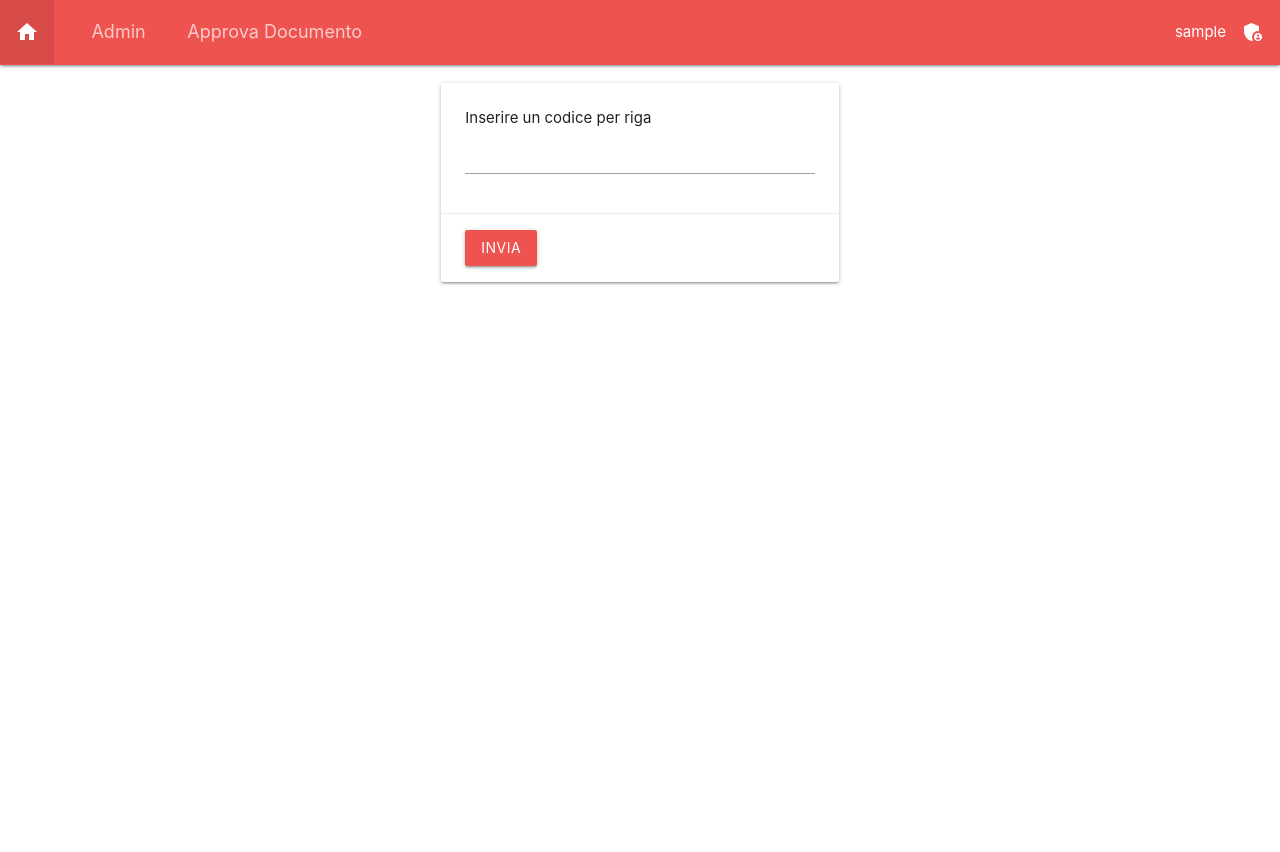
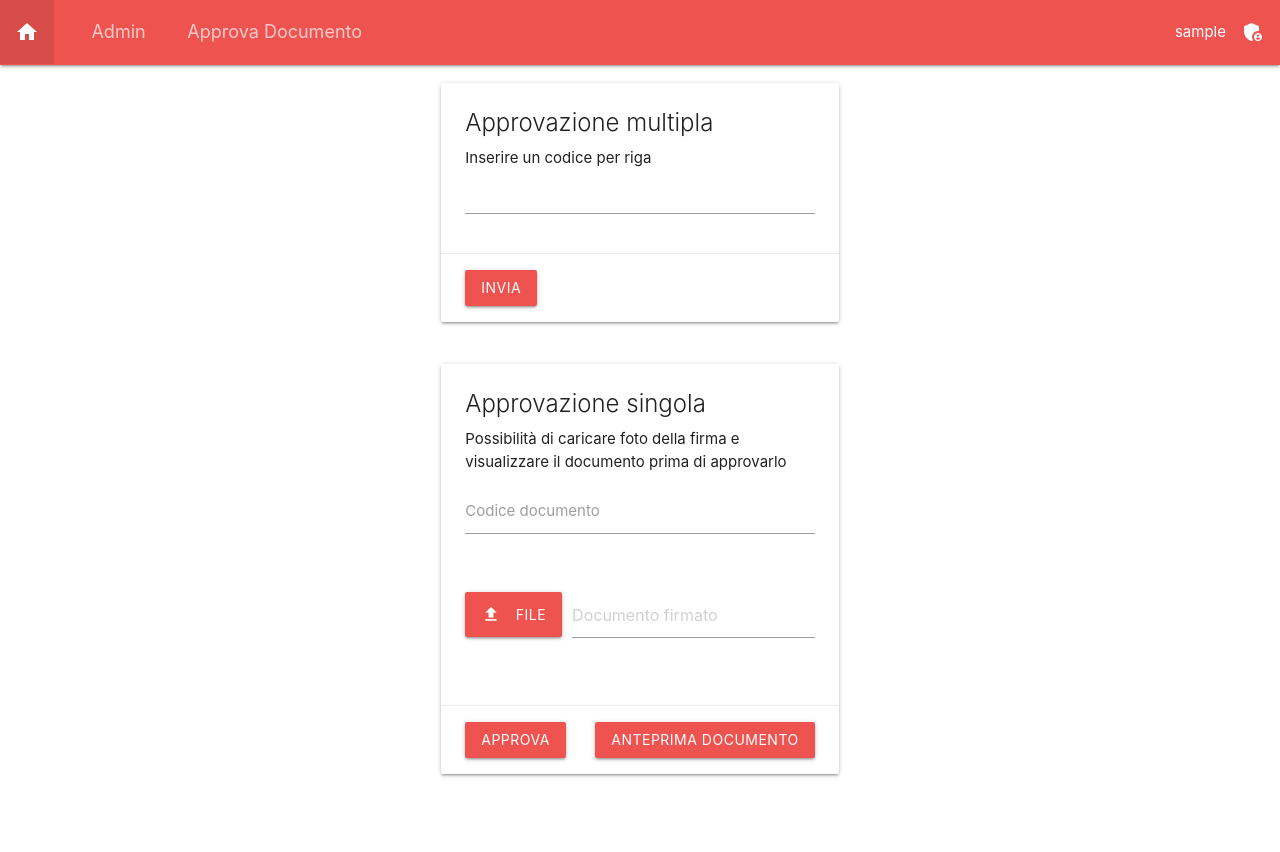
Before and after one commit to leporia/scout-subs, a Django app: page /server/docapprove in a window 1280 px wide. Before the commit the page ends 285 px from the top, so only its background shows below. Run offline with Django 3.2, Linux system fonts and the light colour scheme; the visitor is signed in with stand-in values (Sample User, id 1); parts of the project's set-up code (start-up, migrations or seed data) failed here and were passed over; some libraries are stand-ins or nearby versions.

Commit message:
unified approve doc page

```diff
--- a/client/templates/client/approve_doc_pdf.html
+++ b/client/templates/client/approve_doc_pdf.html
@@ -9,7 +9,10 @@
 <body style="background: white;">
   <main style="margin-left: 10px;margin-right: 10px;margin-top: 10px; background: white;">
     <br><br><br><br>
-    <br><br><br><br>
+    <br><br>
+    <div class="row">
+      <p class="center">{{doc.user.first_name}} {{doc.user.last_name}} ({{doc.user.username}})</p>
+    </div>
     <div class="row">
       <h2 class="center">{{doc.code}}</h2>
     </div>
--- a/server/templates/server/approve_doc.html
+++ b/server/templates/server/approve_doc.html
@@ -29,6 +29,7 @@
       <form id="form" action="{% url 'docapprove'%}" method="post">
         {% csrf_token %}
         <div class="card-content">
+          <span class="card-title">Approvazione multipla</span>
           <p>Inserire un codice per riga</p>
           <textarea name="codes" class="materialize-textarea"></textarea>
         </div>
@@ -39,4 +40,87 @@
     </div>
   </div>
 </div>
+
+<form target="_blank" action="{% url 'docpreview' %}" method="post" id="preview_form">
+  {% csrf_token %}
+  <input type="hidden" name="preview" id="code_submit">
+</form>
+
+<div class="row">
+  <div class="col l4 offset-l4 m8 offset-m2 s12">
+    <div class="card">
+      <form id="form2" action="{% url 'docapprove'%}" method="post" enctype="multipart/form-data">
+        {% csrf_token %}
+        <div class="card-content">
+          <span class="card-title">Approvazione singola</span>
+          <p>Possibilità di caricare foto della firma e visualizzare il documento prima di approvarlo</p>
+          {{error_text}}
+          <div class="row">
+            <div class="input-field col s12">
+              <input name="code" id="code" type="text">
+              <label for="code">Codice documento</label>
+            </div>
+          </div>
+          <div class="row">
+            <div class="file-field input-field col s12">
+              <div class="btn {{color}}">
+                <span><i class="material-icons left">file_upload</i>File</span>
+                <input type="file" name="doc_sign" id="doc_sign" onchange="loadFile(event)">
+              </div>
+              <div class="file-path-wrapper">
+                <input id="doc_sign_name" class="file-path" type="text" placeholder="Documento firmato">
+              </div>
+            </div>
+          </div>
+        </div>
+        <div class="card-action">
+          <a id="send_button" class="waves-effect waves-light btn {{color}}" href="#" onclick="confirm()">Approva</a>
+          <a class="right waves-effect waves-light btn {{color}}" onclick="send()">Anteprima documento</a>
+        </div>
+      </form>
+    </div>
+  </div>
+</div>
+
+<div class="row">
+  <div class="col l4 offset-l4 m8 offset-m2 s12">
+    <div class="card">
+    <div class="card-image">
+      <img id="preview"/>
+    </div>
+    </div>
+  </div>
+</div>
 {% endblock %}
+
+{% block script %}
+function confirm() {
+  var button = document.getElementById('send_button')
+  button.innerHTML = "Sicuro?"
+  button.setAttribute('onclick', "document.getElementById('form2').submit()")
+  button.setAttribute('class', "waves-effect waves-light btn green")
+}
+
+function send() {
+  var form = document.getElementById('preview_form')
+  var action = document.getElementById('code_submit')
+  var text = document.getElementById('code').value
+  action.setAttribute('value', text);
+  form.submit()
+}
+
+var loadFile = function(event) {
+  var output = document.getElementById('preview');
+  output.src = URL.createObjectURL(event.target.files[0]);
+  output.onload = function() {
+    URL.revokeObjectURL(output.src) // free memory
+  }
+};
+$(document).ready(function(){
+    {% if error %}
+      M.toast({html: '{{ error_text }}', classes: 'orange'})
+    {% elif success %}
+      M.toast({html: '{{ success_text }}', classes: 'green'})
+    {% endif %}
+});
+{% endblock %}
--- a/server/templates/server/index.html
+++ b/server/templates/server/index.html
@@ -89,7 +89,6 @@
           <a class="waves-effect waves-light btn {{color}}" href="{% url 'doctype' %}">Tipi</a>
           <a class="waves-effect waves-light btn {{color}}" href="{% url 'doclist' %}">Documenti</a>
           <a class="waves-effect waves-light btn {{color}}" href="{% url 'docapprove' %}">Approva documento</a>
-          <a class="waves-effect waves-light btn {{color}}" href="{% url 'docupload' %}">Carica firma</a>
         </div>
 
         <div class="hide-on-large-only">
--- a/server/views.py
+++ b/server/views.py
@@ -180,40 +180,101 @@ def docapprove(request):
     context = {}
     data = []
 
-    # if user not staff of primary has only controll of non primary groups
+    # if user not staff of primary has only control of non primary groups
     if request.user.is_staff:
         groups = request.user.groups.values_list('name', flat=True)
     else:
         groups = request.user.groups.values_list('name', flat=True)[1:]
 
+    # setup variables for error text and success text
+    error = False
+    success = False
+    error_text = ""
+    success_text = ""
+
+    document = None
+    messages = []
+
     if request.method == "POST":
-        # parse text in array
-        data = request.POST["codes"]
-        data = split_codes(data)
-        # check if code valid
-        for i in range(len(data)):
-            if not data[i].isdigit():
-                data[i] = data[i] + " - Formato errato"
-            elif int(data[i]) < 100000 or int(data[i]) > 999999:
-                data[i] = data[i] + " - Formato errato"
-            elif Document.objects.filter(code=data[i]).count() == 0:
-                data[i] = data[i] + " - Invalido"
-            elif Document.objects.filter(code=data[i])[0].group.name not in groups:
-                # check if user has permission to approve document
-                data[i] = data[i] + " - Invalido"
+        # check if bulk approve or single
+        if "codes" in request.POST:
+            # parse text in array
+            data = request.POST["codes"]
+            data = split_codes(data)
+            # check if code valid
+            for i in range(len(data)):
+                if not data[i].isdigit():
+                    messages.append(data[i] + " - Formato errato")
+                elif int(data[i]) < 100000 or int(data[i]) > 999999:
+                    messages.append(data[i] + " - Formato errato")
+                elif Document.objects.filter(code=data[i]).count() == 0:
+                    messages.append(data[i] + " - Invalido")
+                elif Document.objects.filter(code=data[i])[0].group.name not in groups:
+                    # check if user has permission to approve document
+                    messages.append(data[i] + " - Invalido")
+                else:
+                    document = Document.objects.filter(code=data[i])[0]
+                    if document.status == 'ok':
+                        # do nothing document already approved
+                        messages.append(data[i] + " - Già approvato")
+                    else:
+                        document.status = 'ok'
+                        document.save()
+                        messages.append(data[i] + " - Ok")
+
+        elif "code" in request.POST:
+            print("doing this")
+            data = request.POST["code"]
+            if not data.isdigit():
+                error_text = "Formato codice errato"
+                error = True
+            elif int(data) < 100000 or int(data) > 999999:
+                error_text = "Formato codice errato"
+                error = True
+            elif Document.objects.filter(code=data).count() == 0:
+                error_text = "Codice invalido"
+                error = True
+            elif Document.objects.filter(code=data)[0].group.name not in groups:
+                error_text = "Codice invalido"
+                error = True
             else:
-                document = Document.objects.filter(code=data[i])[0]
+                # get document
+                document = Document.objects.filter(code=data)[0]
+
+                # prepare success message
                 if document.status == 'ok':
-                    # do nothing document already approved
-                    data[i] = data[i] + " - Già approvato"
+                    success_text = "File caricato"
+                    success = True
                 else:
                     document.status = 'ok'
                     document.save()
-                    data[i] = data[i] + " - Ok"
+                    success_text = "Documento approvato e file caricato"
+                    success = True
+
+                # check for errors and upload files
+                if "doc_sign" in request.FILES and not error:
+                    myfile = request.FILES['doc_sign']
+                    try:
+                        im = Image.open(myfile)
+                        im_io = BytesIO()
+                        # compress image in WEBP
+                        im.save(im_io, 'WEBP', quality=50)
+                        document.signed_doc.save(data+"_"+myfile.name, im_io)
+                        document.save()
+                    except UnidentifiedImageError:
+                        error = True
+                        error_text = "Il file non è un immagine valida"
+                else:
+                    error = True
+                    error_text = "Prego caricare un file"
 
     context = {
-        'messages': data,
-        'empty': len(data) == 0,
+        'messages': messages,
+        'empty': len(messages) == 0,
+        "error": error,
+        "error_text": error_text,
+        "success": success,
+        "success_text": success_text,
     }
 
     return render(request, 'server/approve_doc.html', context)
--- a/version.txt
+++ b/version.txt
@@ -1,2 +1,2 @@
 version=0.5
-rev=37
+rev=38
```
